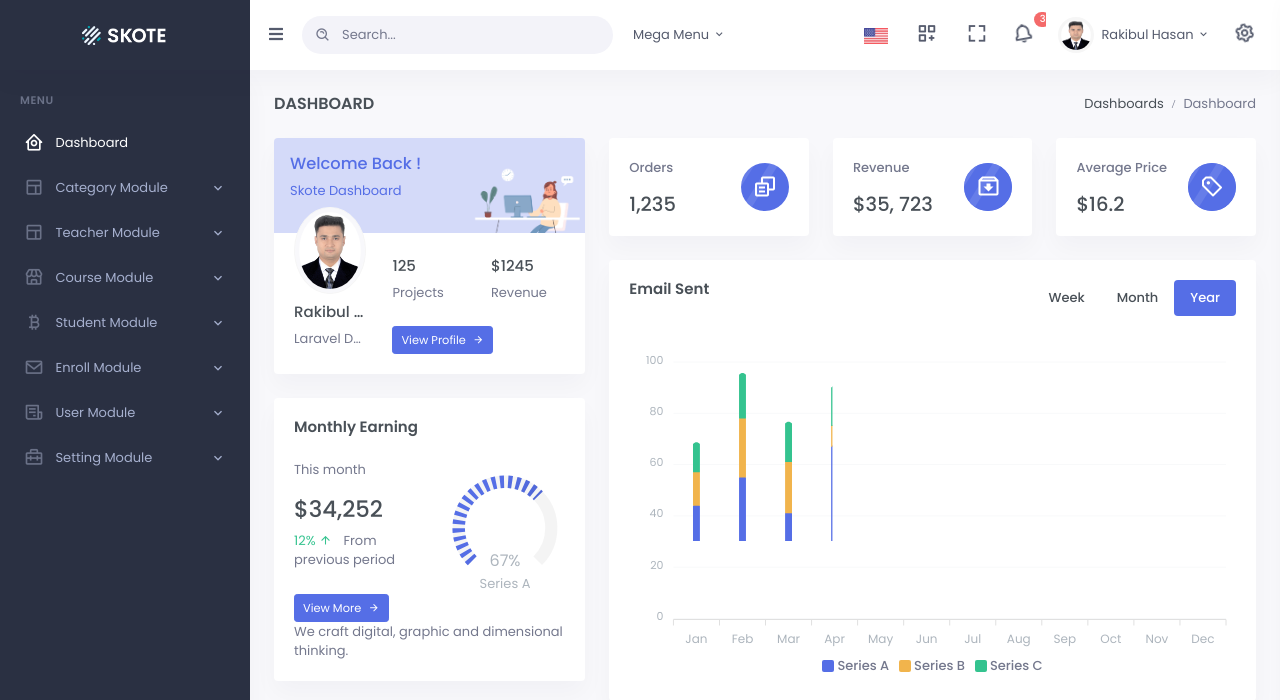
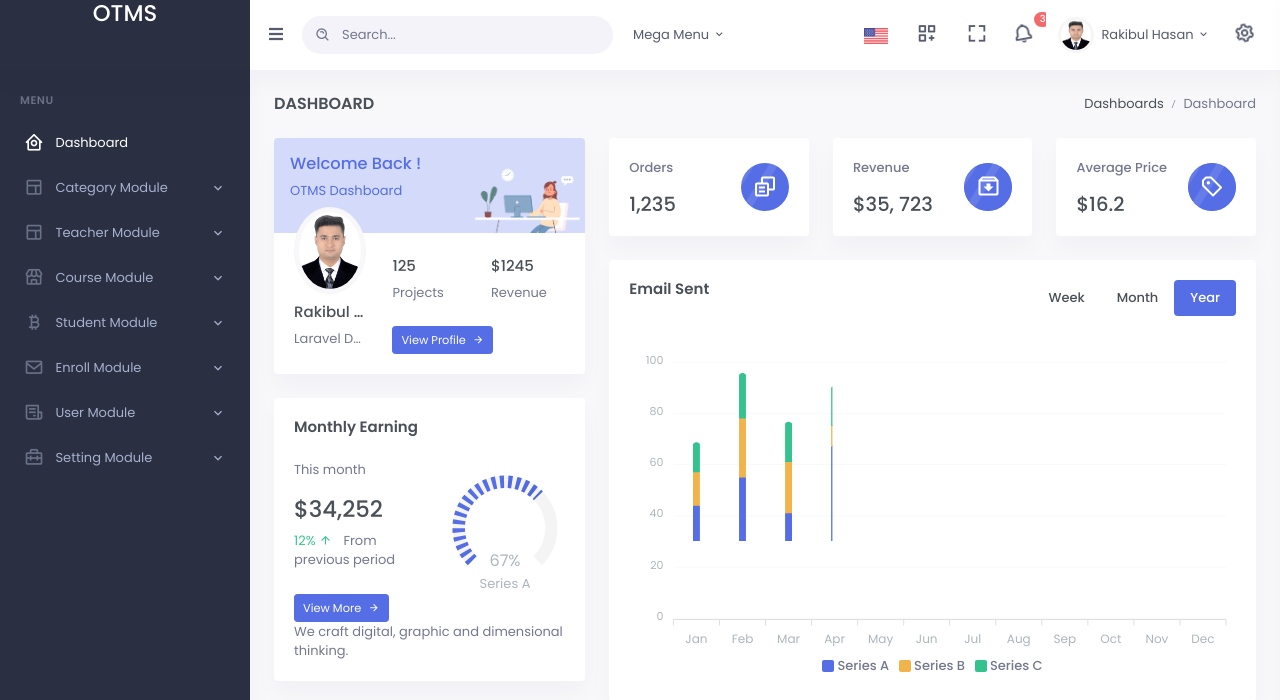
Before and after one commit to rakibul21/otms, a Laravel app: page /dashboard in a window 1280 px wide. Shown: the top 700 px of the page. Run offline with Laravel 9, Linux system fonts and the light colour scheme; the visitor is signed in with stand-in values (Sample User, id 1); data comes from the database, SQL or seed files in the repository; data that the repository does not hold is empty; some libraries are stand-ins or nearby versions.

Commit message:
dashboard and otms logo update

```diff
--- a/resources/views/admin/home/index.blade.php
+++ b/resources/views/admin/home/index.blade.php
@@ -26,7 +26,7 @@
                         <div class="col-7">
                             <div class="text-primary p-3">
                                 <h5 class="text-primary">Welcome Back !</h5>
-                                <p>Skote Dashboard</p>
+                                <p>OTMS Dashboard</p>
                             </div>
                         </div>
                         <div class="col-5 align-self-end">
--- a/resources/views/admin/master.blade.php
+++ b/resources/views/admin/master.blade.php
@@ -6,7 +6,7 @@
 <head>
 
     <meta charset="utf-8" />
-    <title>Dashboard | Skote - Responsive Bootstrap 4 Admin Dashboard</title>
+    <title>Dashboard | OTMS - Responsive Bootstrap 4 Admin Dashboard</title>
     <meta name="viewport" content="width=device-width, initial-scale=1.0">
     <meta content="Premium Multipurpose Admin & Dashboard Template" name="description" />
     <meta content="Themesbrand" name="author" />
@@ -56,7 +56,8 @@
                                     <img src="{{asset('/')}}admin/assets/images/logo-light.svg" alt="" height="22">
                                 </span>
                         <span class="logo-lg">
-                                    <img src="{{asset('/')}}admin/assets/images/logo-light.png" alt="" height="19">
+                            <h3 style="color:white">OTMS</h3>
+{{--                                    <img src="{{asset('/')}}admin/assets/images/logo-light.png" alt="" height="19">--}}
                                 </span>
                     </a>
                 </div>
```
